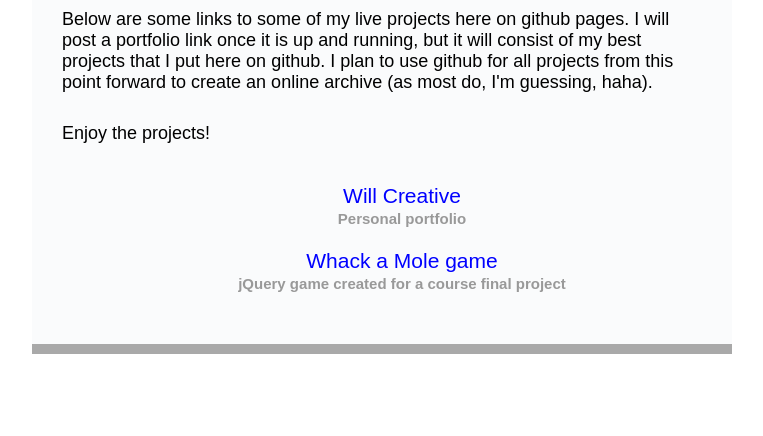
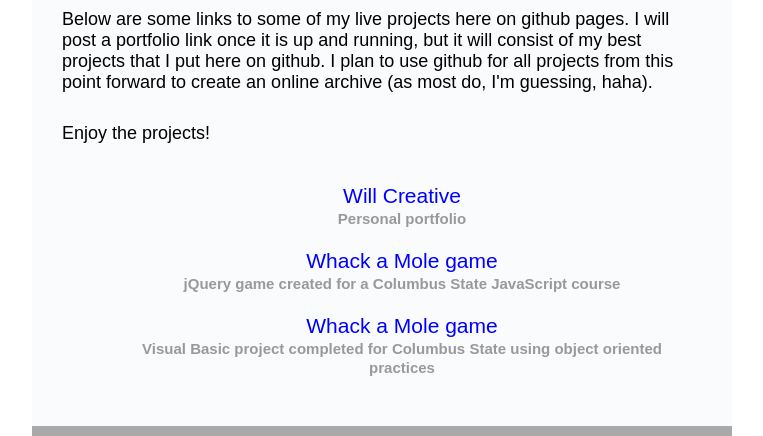
Before and after one commit to derekwilldev/dwilldev.github.io, a plain HTML site: page index.html in a window 1280 px wide. Shown: the part 372-808 px from the top of the page, without its empty margins (258-1021 px from the left). Drawn offline with Linux system fonts and the light colour scheme.

Commit message:
Update index.html

```diff
--- a/index.html
+++ b/index.html
@@ -86,7 +86,8 @@ li.project-link span {
 
 	<ul class="text-center">
 	<li class="project-link"><a href="https://dwilldev.github.io/willcreative/">Will Creative</a><br><span>Personal portfolio</span></li>
-	<li class="project-link"><a href="https://dwilldev.github.io/whack-a-mole">Whack a Mole game</a><br><span>jQuery game created for a course final project</span></li>
+	<li class="project-link"><a href="https://dwilldev.github.io/whack-a-mole">Whack a Mole game</a><br><span>jQuery game created for a Columbus State JavaScript course</span></li>
+	<li class="project-link"><a href="https://github.com/dwilldev/csccvbch12b">Whack a Mole game</a><br><span>Visual Basic project completed for Columbus State using object oriented practices</span></li>
 	</ul>
 	</div>
 </body>
```
